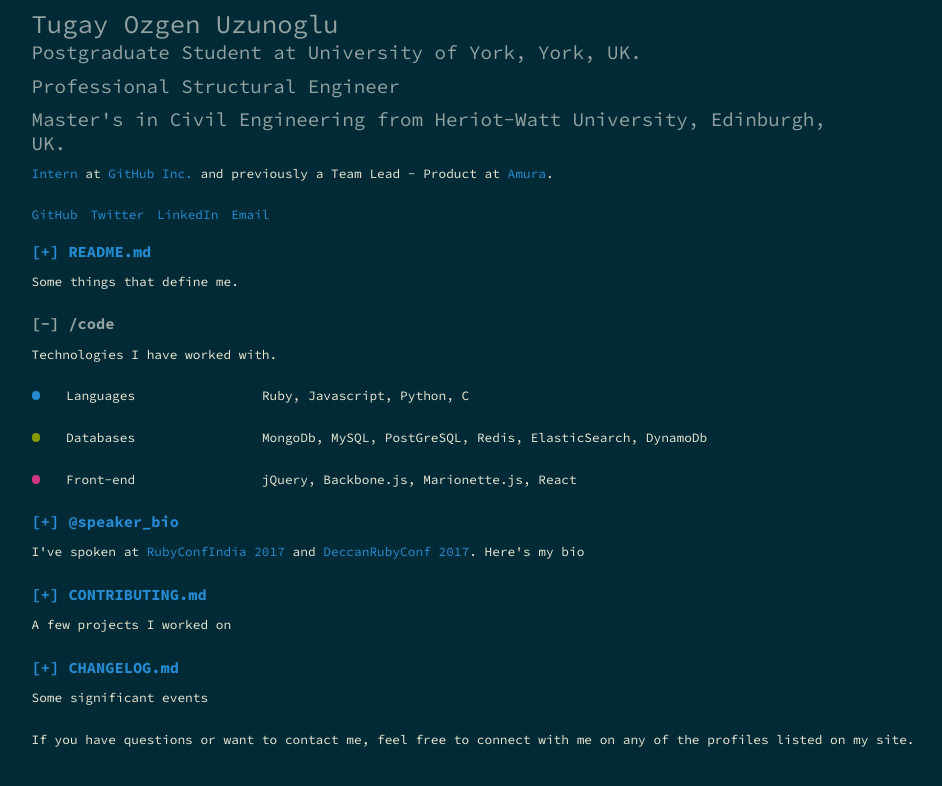
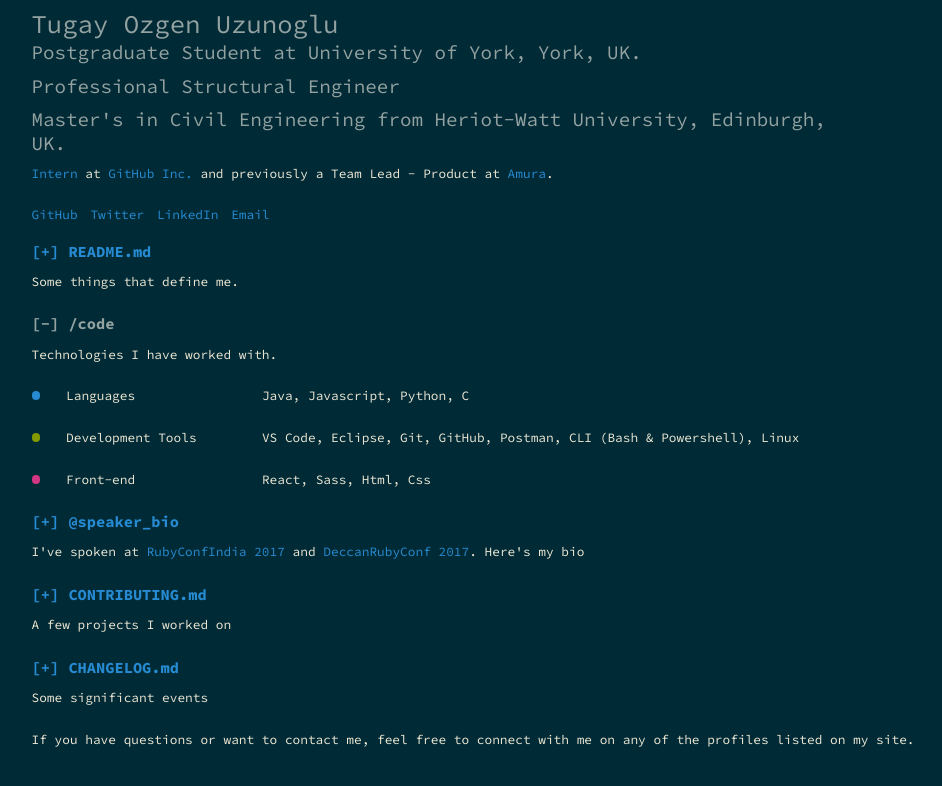
Before and after one commit to tuzun89/tuzun89.github.io, a React (Create React App) app: page / in a window 1280 px wide. Both pictures are taken after a click on the element "/code". Shown: the top 786 px of the page, without its empty margins (167-1109 px from the left). Built offline with nearby package versions, Linux system fonts and the light colour scheme.

Commit message:
content added to components

```diff
--- a/src/components/code.jsx
+++ b/src/components/code.jsx
@@ -10,18 +10,18 @@ export default class Code extends Component {
           <ul>
             <li className="fun">
               <div className="left">Languages</div>
-              <div className="desc">Ruby, Javascript, Python, C</div>
+              <div className="desc">Java, Javascript, Python, C</div>
             </li>
             <li className="job">
-              <div className="left">Databases</div>
+              <div className="left">Development Tools</div>
               <div className="desc">
-                MongoDb, MySQL, PostGreSQL, Redis, ElasticSearch, DynamoDb
+                VS Code, Eclipse, Git, GitHub, Postman, CLI  (Bash & Powershell), Linux
               </div>
             </li>
             <li className="event">
               <div className="left">Front-end</div>
               <div className="desc">
-                jQuery, Backbone.js, Marionette.js, React
+                React, Sass, Html, Css
               </div>
             </li>
           </ul>
```
